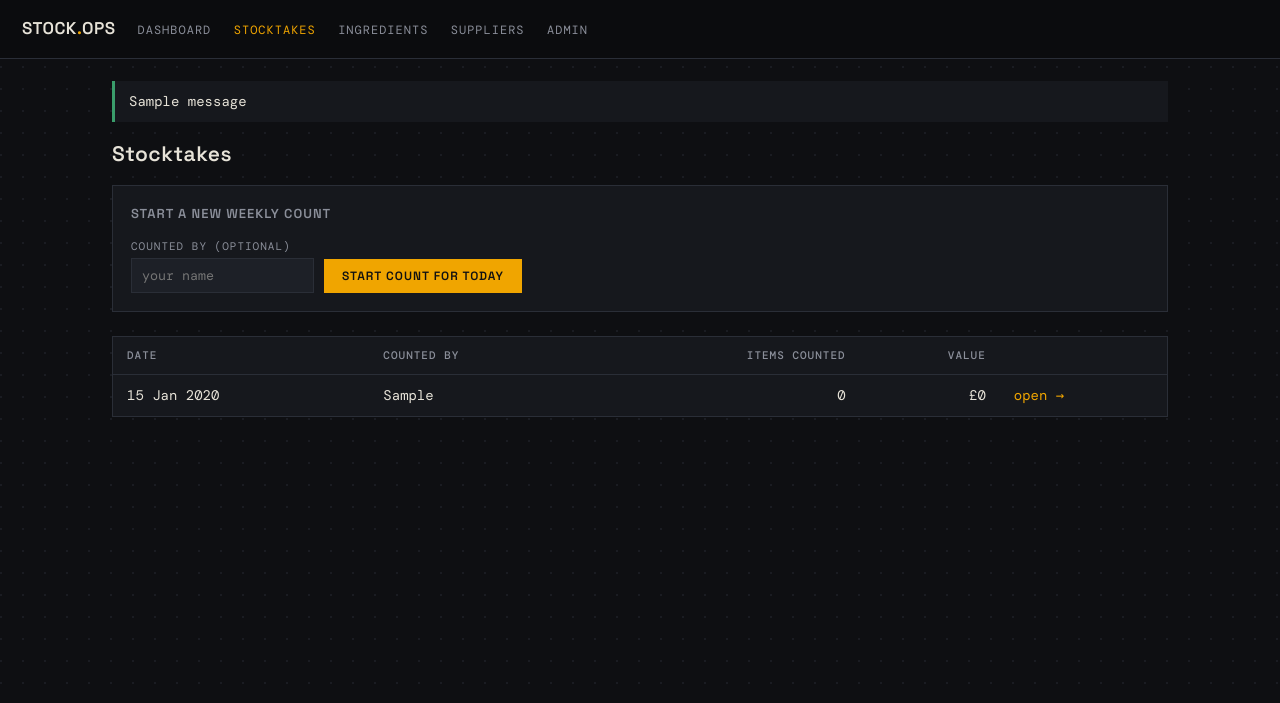
After one commit to paulocezzar/stock_Up, a Django app: page /stocktakes/ in a window 1280 px wide. The commit adds this page. Shown: the top 703 px of the page. Run offline with Django 5.2, Linux system fonts and the light colour scheme; tables that the repository leaves empty hold one stand-in row (values such as "Sample post"); one stand-in notice (Sample message) is shown; some libraries are stand-ins or nearby versions.

Commit message:
Rebuild: in-app CRUD, weekly stocktakes with history

```diff
--- a/stock/templates/stock/base.html
+++ b/stock/templates/stock/base.html
@@ -4,63 +4,70 @@
 <head>
 <meta charset="utf-8">
 <meta name="viewport" content="width=device-width, initial-scale=1">
-<title>{% block title %}Bakery Stock{% endblock %}</title>
+<title>{% block title %}Stock Ops{% endblock %}</title>
 <script src="https://unpkg.com/htmx.org@1.9.12"></script>
+<link href="https://fonts.googleapis.com/css2?family=Space+Grotesk:wght@500;600&family=DM+Mono:wght@400;500&display=swap" rel="stylesheet">
 <style>
   :root{
-    --bg:#0e0f12; --panel:#16181d; --panel2:#1d2027; --line:#2a2e37;
-    --ink:#e7e3d8; --muted:#8b8f9a; --amber:#f0a500; --amber-dim:#7a5a12;
-    --red:#e0573e; --green:#3a9d6b;
-    --mono:"DM Mono",ui-monospace,"SF Mono",Menlo,monospace;
-    --disp:"Space Grotesk",system-ui,sans-serif;
-  }
+    --bg:#0e0f12;--panel:#16181d;--panel2:#1d2027;--line:#2a2e37;
+    --ink:#e7e3d8;--muted:#8b8f9a;--amber:#f0a500;--red:#e0573e;--green:#3a9d6b;
+    --mono:"DM Mono",ui-monospace,Menlo,monospace;--disp:"Space Grotesk",system-ui,sans-serif;}
   *{box-sizing:border-box}
-  body{margin:0;background:var(--bg);color:var(--ink);
-    font-family:var(--mono);font-size:14px;line-height:1.5;
-    background-image:radial-gradient(circle at 1px 1px,#1a1c22 1px,transparent 0);
-    background-size:22px 22px;}
+  body{margin:0;background:var(--bg);color:var(--ink);font-family:var(--mono);font-size:14px;line-height:1.5;
+    background-image:radial-gradient(circle at 1px 1px,#1a1c22 1px,transparent 0);background-size:22px 22px;}
   a{color:var(--amber);text-decoration:none}
-  header{border-bottom:1px solid var(--line);padding:18px 22px;
-    display:flex;align-items:baseline;gap:20px;background:#0b0c0e}
-  header h1{font-family:var(--disp);font-weight:600;font-size:18px;margin:0;
-    letter-spacing:.5px;text-transform:uppercase}
+  header{border-bottom:1px solid var(--line);padding:16px 22px;display:flex;align-items:baseline;
+    gap:22px;background:#0b0c0e;flex-wrap:wrap}
+  header h1{font-family:var(--disp);font-weight:600;font-size:17px;margin:0;letter-spacing:.5px;text-transform:uppercase}
   header h1 .dot{color:var(--amber)}
-  nav a{margin-right:16px;font-size:12px;text-transform:uppercase;letter-spacing:1px;color:var(--muted)}
-  nav a.on{color:var(--amber)}
+  nav a{margin-right:14px;font-size:12px;text-transform:uppercase;letter-spacing:1px;color:var(--muted)}
+  nav a.on,nav a:hover{color:var(--amber)}
   main{padding:22px;max-width:1100px;margin:0 auto}
+  h2{font-family:var(--disp);font-weight:600;letter-spacing:.5px;margin:0 0 16px}
   .stats{display:flex;gap:14px;margin-bottom:22px;flex-wrap:wrap}
-  .stat{background:var(--panel);border:1px solid var(--line);border-left:3px solid var(--amber);
-    padding:14px 18px;min-width:140px}
+  .stat{background:var(--panel);border:1px solid var(--line);border-left:3px solid var(--amber);padding:14px 18px;min-width:130px}
   .stat .k{color:var(--muted);font-size:11px;text-transform:uppercase;letter-spacing:1px}
-  .stat .v{font-family:var(--disp);font-size:26px;font-weight:600;margin-top:4px}
-  .stat.warn{border-left-color:var(--red)}
-  .stat.warn .v{color:var(--red)}
-  table{width:100%;border-collapse:collapse;background:var(--panel);border:1px solid var(--line)}
+  .stat .v{font-family:var(--disp);font-size:24px;font-weight:600;margin-top:4px}
+  .stat.warn{border-left-color:var(--red)} .stat.warn .v{color:var(--red)}
+  table{width:100%;border-collapse:collapse;background:var(--panel);border:1px solid var(--line);margin-bottom:24px}
   th,td{text-align:left;padding:10px 14px;border-bottom:1px solid var(--line)}
   th{font-size:11px;text-transform:uppercase;letter-spacing:1px;color:var(--muted);font-weight:500}
-  td.num{text-align:right;font-variant-numeric:tabular-nums}
+  td.num,th.num{text-align:right;font-variant-numeric:tabular-nums}
   tr.low td{background:rgba(224,87,62,.07)}
-  .tag{font-size:10px;padding:2px 7px;border:1px solid;letter-spacing:1px;text-transform:uppercase}
-  .tag.low{color:var(--red);border-color:var(--red)}
-  .tag.ok{color:var(--green);border-color:var(--green)}
+  .tag{font-size:10px;padding:2px 7px;border:1px solid;letter-spacing:1px;text-transform:uppercase;white-space:nowrap}
+  .tag.low{color:var(--red);border-color:var(--red)} .tag.ok{color:var(--green);border-color:var(--green)}
   .muted{color:var(--muted)}
-  input[type=text],input[type=number]{background:var(--panel2);border:1px solid var(--line);
-    color:var(--ink);font-family:var(--mono);padding:7px 9px;width:90px;text-align:right}
-  input:focus{outline:none;border-color:var(--amber)}
-  .btn{display:inline-block;background:var(--amber);color:#111;padding:8px 16px;
+  input,select{background:var(--panel2);border:1px solid var(--line);color:var(--ink);font-family:var(--mono);padding:8px 10px}
+  input:focus,select:focus{outline:none;border-color:var(--amber)}
+  input.count{width:90px;text-align:right}
+  .btn{display:inline-block;background:var(--amber);color:#111;padding:9px 18px;border:none;cursor:pointer;
     font-family:var(--disp);font-weight:600;text-transform:uppercase;letter-spacing:1px;font-size:12px}
+  .btn.ghost{background:transparent;color:var(--amber);border:1px solid var(--amber)}
+  .card{background:var(--panel);border:1px solid var(--line);padding:18px;margin-bottom:24px}
+  .card h3{margin:0 0 14px;font-family:var(--disp);font-size:13px;text-transform:uppercase;letter-spacing:1px;color:var(--muted)}
+  .row{display:flex;gap:10px;flex-wrap:wrap;align-items:end}
+  .field{display:flex;flex-direction:column;gap:4px}
+  .field label{font-size:11px;text-transform:uppercase;letter-spacing:1px;color:var(--muted)}
+  .msg{padding:10px 14px;margin-bottom:16px;border-left:3px solid var(--green);background:var(--panel)}
+  .msg.error{border-left-color:var(--red)}
+  .spark{display:inline-flex;gap:3px;align-items:flex-end;height:28px}
+  .spark span{width:7px;background:var(--amber-dim,#5a4410);background:linear-gradient(var(--amber),#5a4410)}
 </style>
-<link href="https://fonts.googleapis.com/css2?family=Space+Grotesk:wght@500;600&family=DM+Mono:wght@400;500&display=swap" rel="stylesheet">
 </head>
 <body>
 <header>
   <h1>STOCK<span class="dot">.</span>OPS</h1>
   <nav>
-    <a href="{% url 'dashboard' %}" class="{% block nav_d %}{% endblock %}">Dashboard</a>
-    <a href="{% url 'count' %}" class="{% block nav_c %}{% endblock %}">Count</a>
-    <a href="/admin/" class="">Admin</a>
+    <a href="{% url 'dashboard' %}" class="{% block n_dash %}{% endblock %}">Dashboard</a>
+    <a href="{% url 'stocktakes' %}" class="{% block n_st %}{% endblock %}">Stocktakes</a>
+    <a href="{% url 'products' %}" class="{% block n_prod %}{% endblock %}">Ingredients</a>
+    <a href="{% url 'suppliers' %}" class="{% block n_sup %}{% endblock %}">Suppliers</a>
+    <a href="/admin/">Admin</a>
   </nav>
 </header>
-<main>{% block body %}{% endblock %}</main>
+<main>
+  {% for m in messages %}<div class="msg {% if m.tags %}{{ m.tags }}{% endif %}">{{ m }}</div>{% endfor %}
+  {% block body %}{% endblock %}
+</main>
 </body>
 </html>
--- /dev/null
+++ b/stock/templates/stock/stocktakes.html
@@ -0,0 +1,25 @@
+{% extends "stock/base.html" %}{% load humanize %}
+{% block n_st %}on{% endblock %}
+{% block body %}
+<h2>Stocktakes</h2>
+<div class="card"><h3>Start a new weekly count</h3>
+{% if has_products %}
+<form method="post" class="row">{% csrf_token %}
+  <div class="field"><label>Counted by (optional)</label><input type="text" name="completed_by" placeholder="your name"></div>
+  <button class="btn" type="submit">Start count for today</button>
+</form>
+{% else %}<p class="muted">Add some ingredients first, then you can start a count.</p>{% endif %}
+</div>
+<table>
+  <thead><tr><th>Date</th><th>Counted by</th><th class="num">Items counted</th><th class="num">Value</th><th></th></tr></thead>
+  <tbody>
+  {% for st in stocktakes %}<tr>
+    <td>{{ st.date|date:"d M Y" }}</td>
+    <td>{{ st.completed_by|default:"—" }}</td>
+    <td class="num">{{ st.counted }}</td>
+    <td class="num">£{{ st.total_value|floatformat:0|intcomma }}</td>
+    <td><a href="{% url 'count' st.pk %}">open →</a></td>
+  </tr>{% empty %}<tr><td colspan="5" class="muted">No stocktakes yet.</td></tr>{% endfor %}
+  </tbody>
+</table>
+{% endblock %}
--- a/stock/urls.py
+++ b/stock/urls.py
@@ -3,6 +3,11 @@ from . import views
 
 urlpatterns = [
     path("", views.dashboard, name="dashboard"),
-    path("count/", views.count, name="count"),
+    path("suppliers/", views.suppliers, name="suppliers"),
+    path("products/", views.products, name="products"),
+    path("products/<int:pk>/", views.product_detail, name="product_detail"),
+    path("price/<int:price_id>/delete/", views.price_delete, name="price_delete"),
+    path("stocktakes/", views.stocktakes, name="stocktakes"),
+    path("stocktakes/<int:pk>/count/", views.count, name="count"),
     path("count/line/<int:line_id>/", views.save_count, name="save_count"),
 ]
--- a/stock/views.py
+++ b/stock/views.py
@@ -1,44 +1,130 @@
 import datetime
-from decimal import Decimal
+from decimal import Decimal, InvalidOperation
 from django.shortcuts import render, get_object_or_404, redirect
-from django.http import HttpResponse
 from django.views.decorators.http import require_POST
-from .models import Product, Stocktake, StockLine
+from django.contrib import messages
+from django.db.models import Count
+from .models import Supplier, Product, SupplierPrice, Stocktake, StockLine
+
+
+def _dec(raw):
+    raw = (raw or "").strip()
+    if raw == "":
+        return None
+    try:
+        return Decimal(raw)
+    except InvalidOperation:
+        return None
 
 
 def dashboard(request):
     products = list(Product.objects.prefetch_related("prices__supplier"))
-    rows, below, total_value = [], 0, Decimal("0")
-    latest = Stocktake.objects.first()
+    rows, below = [], 0
     for p in products:
-        cheap = p.cheapest_price
-        line = p.latest_count
+        line = p.latest_line
         cur = line.current if line else None
-        val = line.value if line else None
-        if val:
-            total_value += val
         low = cur is not None and cur < p.minimum
         if low:
             below += 1
-        rows.append({"p": p, "cheap": cheap, "current": cur,
-                     "low": low, "needed": (p.minimum - cur) if low else None,
-                     "value": val})
+        rows.append({"p": p, "cheap": p.cheapest_price, "current": cur,
+                     "low": low, "needed": (p.minimum - cur) if low else None})
     rows.sort(key=lambda r: (not r["low"], r["p"].name.lower()))
+    latest = Stocktake.objects.first()
     return render(request, "stock/dashboard.html", {
-        "rows": rows, "below": below, "total_value": total_value,
-        "latest": latest, "n_products": len(products),
+        "rows": rows, "below": below, "latest": latest,
+        "n_products": len(products),
+        "value": latest.total_value if latest else Decimal("0"),
     })
 
 
-def count(request, pk=None):
-    st = Stocktake.objects.first()
-    if st is None:
-        st = Stocktake.objects.create(date=datetime.date.today(), note="New count")
-    # ensure a line exists for every product
+# ---- suppliers ----
+def suppliers(request):
+    if request.method == "POST":
+        name = (request.POST.get("name") or "").strip()
+        if name:
+            Supplier.objects.get_or_create(name=name)
+            messages.success(request, f"Added supplier '{name}'.")
+        return redirect("suppliers")
+    return render(request, "stock/suppliers.html", {
+        "suppliers": Supplier.objects.annotate(n=Count("supplierprice")),
+    })
+
+
+# ---- products ----
+def products(request):
+    if request.method == "POST":
+        code = (request.POST.get("code") or "").strip()
+        name = (request.POST.get("name") or "").strip()
+        if code and name:
+            Product.objects.update_or_create(code=code, defaults={
+                "name": name,
+                "unit": request.POST.get("unit") or "g",
+                "minimum": _dec(request.POST.get("minimum")) or 0,
+                "weekly_usage": _dec(request.POST.get("weekly_usage")),
+            })
+            messages.success(request, f"Saved '{name}'.")
+        else:
+            messages.error(request, "Code and name are required.")
+        return redirect("products")
+    return render(request, "stock/products.html", {
+        "products": Product.objects.prefetch_related("prices__supplier"),
+    })
+
+
+def product_detail(request, pk):
+    product = get_object_or_404(Product, pk=pk)
+    if request.method == "POST":
+        sup = (request.POST.get("supplier") or "").strip()
+        wt = _dec(request.POST.get("pack_weight"))
+        pr = _dec(request.POST.get("pack_price"))
+        if sup and wt and pr is not None:
+            supplier, _ = Supplier.objects.get_or_create(name=sup)
+            SupplierPrice.objects.update_or_create(
+                product=product, supplier=supplier,
+                defaults={"pack_weight": wt, "pack_price": pr})
+            messages.success(request, f"Price from {sup} saved.")
+        else:
+            messages.error(request, "Supplier, pack weight and price are all required.")
+        return redirect("product_detail", pk=pk)
+    return render(request, "stock/product_detail.html", {
+        "product": product,
+        "prices": product.prices.select_related("supplier").all(),
+        "suppliers": Supplier.objects.all(),
+        "history": product.history(),
+    })
+
+
+@require_POST
+def price_delete(request, price_id):
+    price = get_object_or_404(SupplierPrice, pk=price_id)
+    pk = price.product_id
+    price.delete()
+    return redirect("product_detail", pk=pk)
+
+
+# ---- stocktakes ----
+def stocktakes(request):
+    if request.method == "POST":
+        st = Stocktake.objects.create(
+            date=datetime.date.today(),
+            completed_by=(request.POST.get("completed_by") or "").strip(),
+        )
+        # pre-create a line per product
+        StockLine.objects.bulk_create(
+            [StockLine(stocktake=st, product=p) for p in Product.objects.all()])
+        return redirect("count", pk=st.pk)
+    return render(request, "stock/stocktakes.html", {
+        "stocktakes": Stocktake.objects.all(),
+        "has_products": Product.objects.exists(),
+    })
+
+
+def count(request, pk):
+    st = get_object_or_404(Stocktake, pk=pk)
     existing = set(st.lines.values_list("product_id", flat=True))
-    missing = [StockLine(stocktake=st, product=p)
-               for p in Product.objects.exclude(id__in=existing)]
-    StockLine.objects.bulk_create(missing)
+    StockLine.objects.bulk_create(
+        [StockLine(stocktake=st, product=p)
+         for p in Product.objects.exclude(id__in=existing)])
     lines = list(st.lines.select_related("product").order_by("product__name"))
     return render(request, "stock/count.html", {"st": st, "lines": lines})
 
@@ -46,7 +132,6 @@ def count(request, pk=None):
 @require_POST
 def save_count(request, line_id):
     line = get_object_or_404(StockLine, pk=line_id)
-    raw = request.POST.get("current", "").strip()
-    line.current = Decimal(raw) if raw else None
+    line.current = _dec(request.POST.get("current"))
     line.save()
     return render(request, "stock/_line_status.html", {"line": line})
```
Also changed, not shown: stock/admin.py (+3 -8 lines), stock/management/commands/bootstrap.py (added, +22 -0 lines), stock/models.py (+29 -15 lines), stock/templates/stock/count.html (+14 -17 lines), stock/templates/stock/dashboard.html (+15 -10 lines), stock/templates/stock/product_detail.html (added, +47 -0 lines), stock/templates/stock/products.html (added, +27 -0 lines), stock/templates/stock/suppliers.html (added, +17 -0 lines), README.md, stock/migrations/0001_initial.py, 2 other files.
